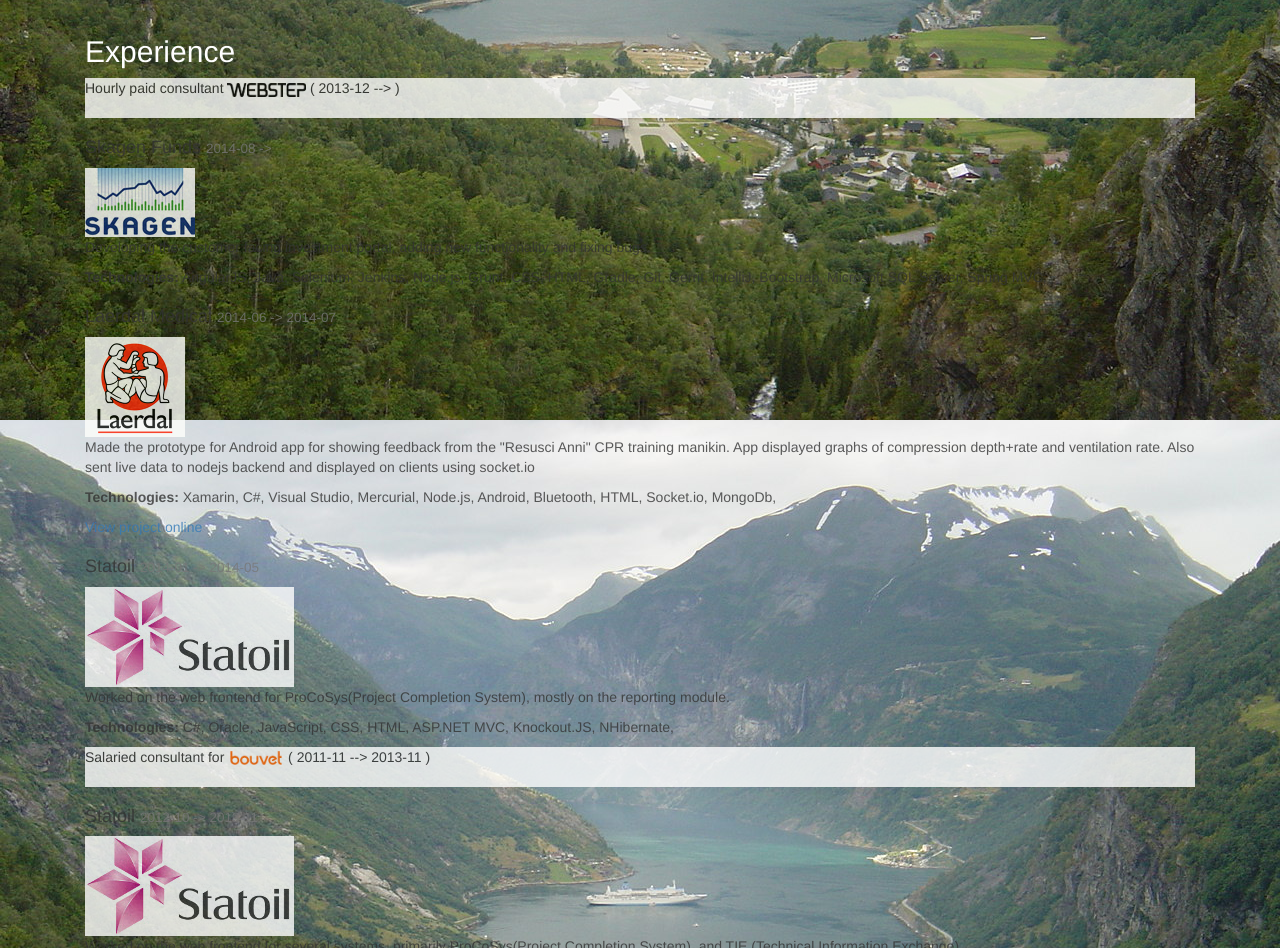
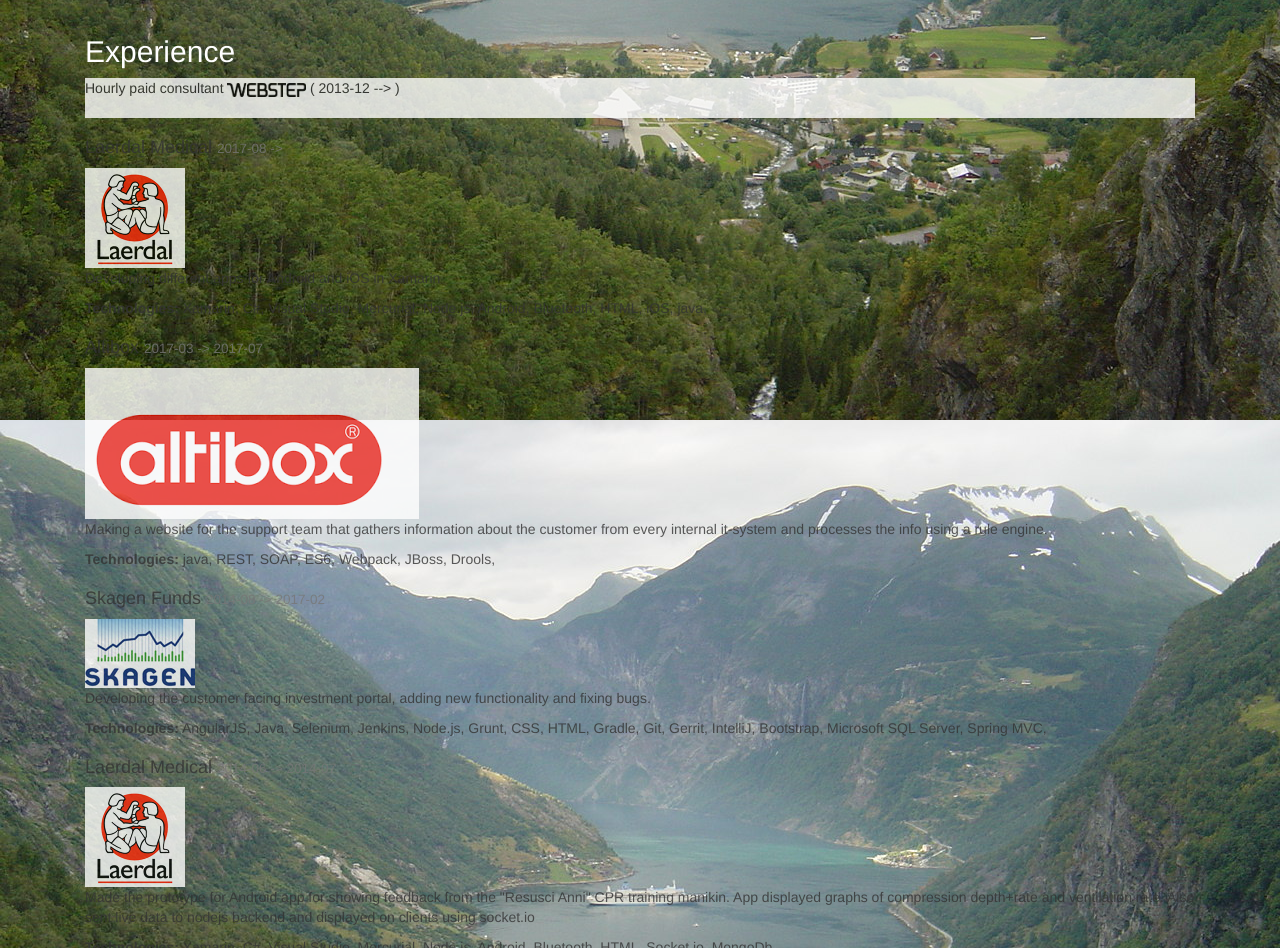
Before and after one commit to tompi/cv, a website: page index.html in a window 1280 px wide. Shown: the part 540-1488 px from the top of the page. Drawn offline with nearby package versions, Linux system fonts and the light colour scheme.

Commit message:
Altibox, Laerdal

```diff
--- a/index.html
+++ b/index.html
@@ -87,7 +87,43 @@
           </div>
             <div class="card">
                 <div class="card-header">
-                  <h4>Skagen Funds <small>2014-08 -> </small></h4>
+                  <h4>Laerdal Medical <small>2017-08 -> </small></h4>
+                </div>
+                <div class="card-block">
+                  <a href="http://www.laerdal.com" target="_blank">
+                    <img class="img-fluid pull-xs-right" src="companies/laerdal.gif" alt="Company logo">
+                  </a>
+                  <p>
+                    Developing different apps for Android and iOS in Xamarin
+                  </p>
+                  <p>
+                    <b>Technologies:</b>
+                    Xamarin, C#, Visual Studio, Mercurial, Node.js, Android, Bluetooth, HTML, iOS, java,
+                  </p>
+                  <div class="clearfix"></div>
+                </div>
+            </div>
+            <div class="card">
+                <div class="card-header">
+                  <h4>Altibox <small>2017-03 -> 2017-07</small></h4>
+                </div>
+                <div class="card-block">
+                  <a href="http://www.altibox.no" target="_blank">
+                    <img class="img-fluid pull-xs-right" src="companies/altibox.png" alt="Company logo">
+                  </a>
+                  <p>
+                    Making a website for the support team that gathers information about the customer from every internal it-system and processes the info using a rule engine.
+                  </p>
+                  <p>
+                    <b>Technologies:</b>
+                    java, REST, SOAP, ES6, Webpack, JBoss, Drools,
+                  </p>
+                  <div class="clearfix"></div>
+                </div>
+            </div>
+            <div class="card">
+                <div class="card-header">
+                  <h4>Skagen Funds <small>2014-08 -> 2017-02</small></h4>
                 </div>
                 <div class="card-block">
                   <a href="http://www.skagenfunds.com" target="_blank">
```
Also changed, not shown: src/experience.json (+24 -1 lines), companies/altibox.png (added).
